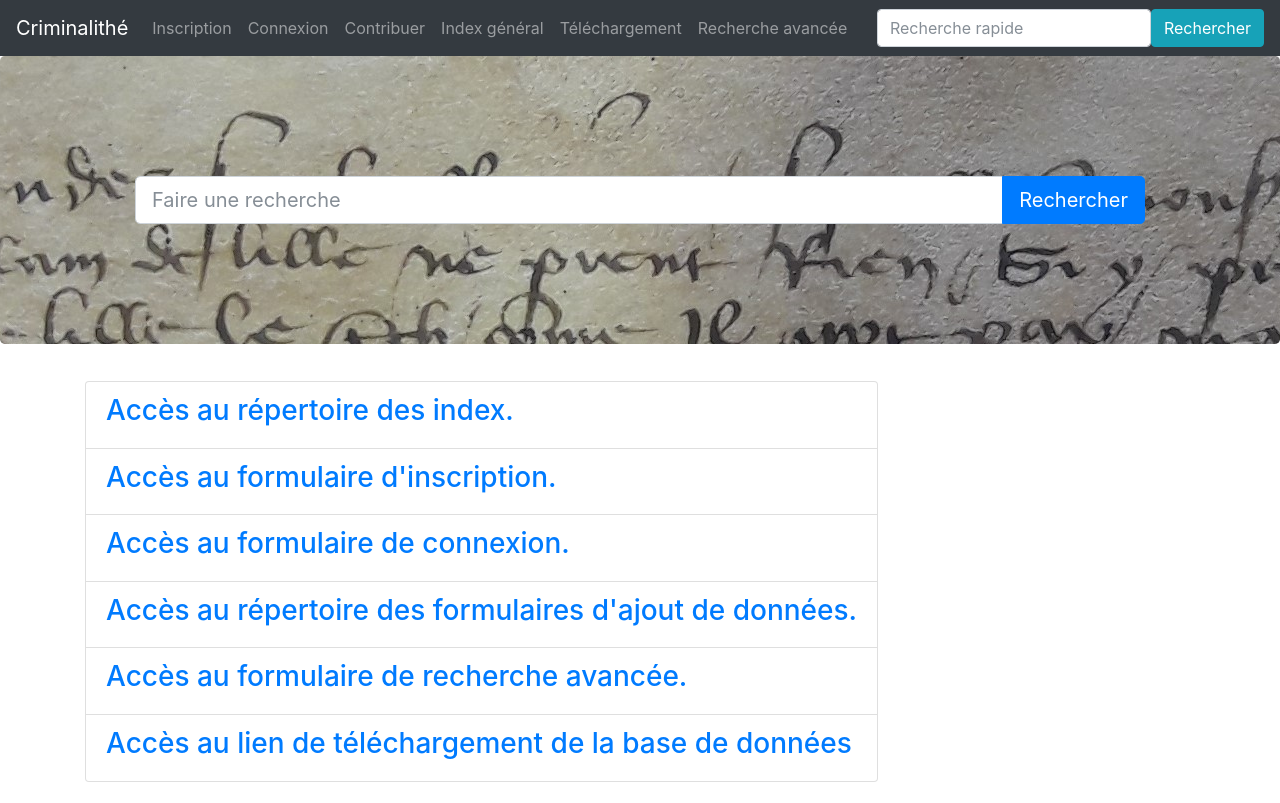
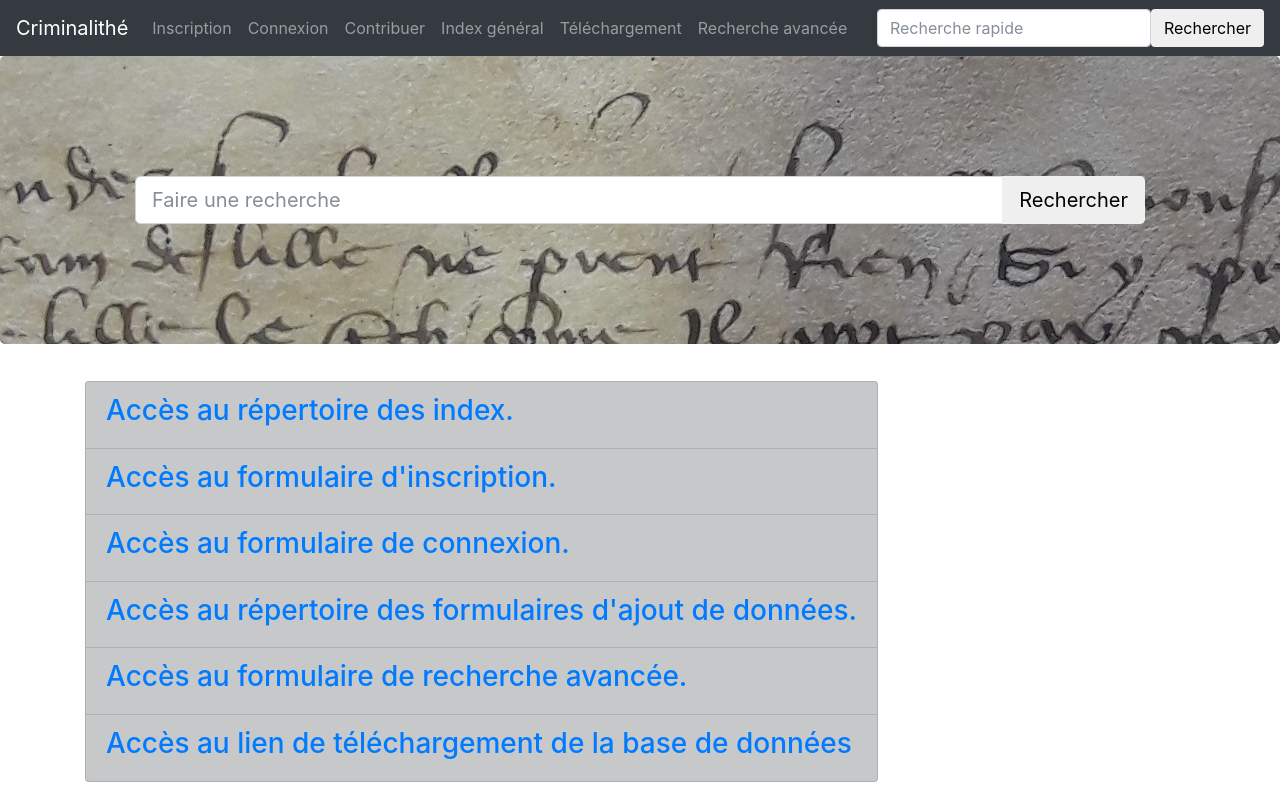
Before and after one commit to ValentinDeCraene/Projet_Criminalithe, a Flask app: page / in a window 1280 px wide. Run offline with Flask 2, Linux system fonts and the light colour scheme; some libraries are stand-ins or nearby versions.

Commit message:
modification bootstrap, recherche d'un style visuel

```diff
--- a/Criminalithe/app/templates/conteneur.html
+++ b/Criminalithe/app/templates/conteneur.html
@@ -48,7 +48,7 @@
 
         <form class="form-inline" action="{{url_for("recherche")}}" method="GET">
           <input class="form-control" name="keyword" type="search" placeholder="Recherche rapide" aria-label="Recherche">
-          <button class="btn btn-info" type="submit">Rechercher</button>
+          <button class="btn btn-grey type="submit">Rechercher</button>
         </form>
       </nav>
       {% block afternav %}{%endblock%}
--- a/Criminalithe/app/templates/pages/accueil.html
+++ b/Criminalithe/app/templates/pages/accueil.html
@@ -8,12 +8,12 @@
 
 
 <ul type="square" class="navbar-brand list-unstyled">
-    <li class="list-group-item"><h3><a href="{{url_for('index')}}">Accès au répertoire des index.</a></li></h3>
-    <li class="list-group-item"><h3><a href="{{url_for('inscription')}}">Accès au formulaire d'inscription.</a></li></h3>
-    <li class="list-group-item"><h3><a href="{{url_for('connexion')}}">Accès au formulaire de connexion.</a></li></h3>
-    <li class="list-group-item"><h3><a href="{{url_for('repertoire')}}">Accès au répertoire des formulaires d'ajout de données.</a></li></h3>
-    <li class="list-group-item"><h3><a href="{{url_for('rechercheavancee')}}">Accès au formulaire de recherche avancée.</a></li></h3>
-    <li class="list-group-item"><h3><a href="{{url_for('telechargement')}}">Accès au lien de téléchargement de la base de données</a></li></h3>
+    <li class="list-group-item list-group-item-dark"><h3><a href="{{url_for('index')}}">Accès au répertoire des index.</a></li></h3>
+    <li class="list-group-item list-group-item-dark"><h3><a href="{{url_for('inscription')}}">Accès au formulaire d'inscription.</a></li></h3>
+    <li class="list-group-item list-group-item-dark"><h3><a href="{{url_for('connexion')}}">Accès au formulaire de connexion.</a></li></h3>
+    <li class="list-group-item list-group-item-dark"><h3><a href="{{url_for('repertoire')}}">Accès au répertoire des formulaires d'ajout de données.</a></li></h3>
+    <li class="list-group-item list-group-item-dark"><h3><a href="{{url_for('rechercheavancee')}}">Accès au formulaire de recherche avancée.</a></li></h3>
+    <li class="list-group-item list-group-item-dark"><h3><a href="{{url_for('telechargement')}}">Accès au lien de téléchargement de la base de données</a></li></h3>
 
 
 
--- a/Criminalithe/app/templates/partials/recherche.html
+++ b/Criminalithe/app/templates/partials/recherche.html
@@ -5,7 +5,7 @@
     <div class="input-group">
       <input type="search" name="keyword" class="form-control form-control-lg" type="text" placeholder="Faire une recherche">
       <span class="input-group-btn">
-        <button class="btn btn-primary btn-lg" href="#" role="button">Rechercher</button>
+        <button class="btn btn-grey btn-lg" href="#" role="button">Rechercher</button>
       </span>
     </div>
 
```
